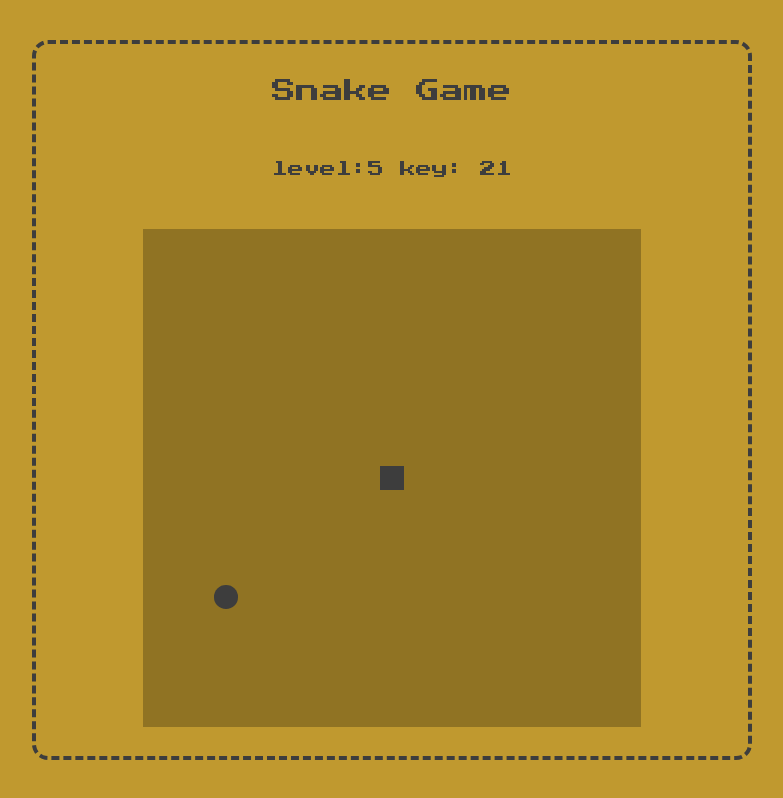
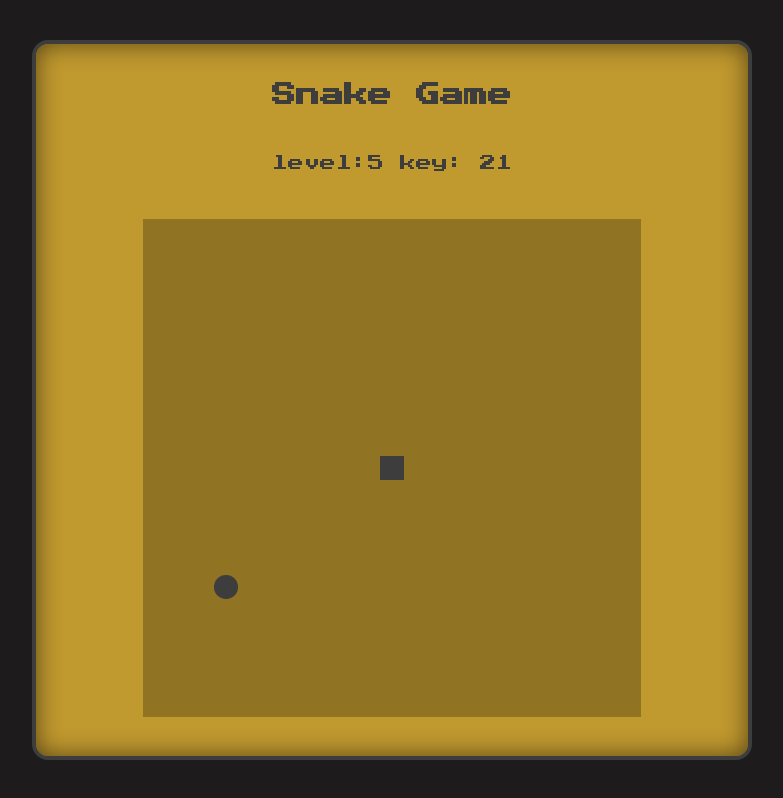
Before and after one commit to MichGlz/snake-vue, a Vue app: page / in a window 1280 px wide. Shown: the whole page, without its empty margins (248-1031 px from the left). Built offline with nearby package versions, Linux system fonts and the light colour scheme.

Commit message:
random position for food working

```diff
--- a/src/components/GameBoard.vue
+++ b/src/components/GameBoard.vue
@@ -1,7 +1,7 @@
 <template>
   <p>level:{{ speed }} key:{{ keyDown }} {{ gridSize }}</p>
   <div id="game-board">
-    <Snake
+    <SnakeSegment
       v-for="(segment, index) in snakeSegments"
       :key="index + 1"
       :index="index"
@@ -19,13 +19,13 @@ import {
   onSnake,
 } from "../modules/updateSnake.js";
 import Food from "./Food.vue";
-import Snake from "./Snake.vue";
+import SnakeSegment from "./SnakeSegment.vue";
 export default {
   props: {
     speed: Number,
   },
   components: {
-    Snake,
+    SnakeSegment,
     Food,
   },
   data() {
@@ -69,20 +69,25 @@ export default {
       }, 1000 / this.speed);
     },
     updateGame() {
+      this.renderSnake();
+      this.renderFood();
+    },
+    renderSnake() {
       this.snakeSegments = updateSnake(
         [...this.snakeSegments],
         this.snakeDirection,
         this.foodPosition
       );
-
-      //   if (equalPositions(this.snakeSegments[0], this.foodPosition)) {
-      //     console.log("apple");
-      //     this.foodPosition = this.getRandomPosition();
-      //   }
+    },
+    renderFood() {
+      if (equalPositions(this.snakeSegments[0], this.foodPosition)) {
+        console.log("apple");
+        this.foodPosition = this.getRandomPosition();
+      }
     },
     getRandomPosition() {
       let newPosition;
-      while (newPosition == null || onSnake(newPosition)) {
+      while (newPosition == null || onSnake(newPosition, this.snakeSegments)) {
         newPosition = this.randomGridPosition();
       }
       return newPosition;
@@ -104,8 +109,4 @@ export default {
 };
 </script>
 
-<style scoped>
-.read-the-docs {
-  color: #888;
-}
-</style>
+<style scoped></style>
--- a/src/components/Snake.vue
+++ b/src/components/SnakeSegment.vue
@@ -25,7 +25,25 @@ export default {
 }
 .head {
   border-radius: 20% 20% 0 0;
-  transform: rotate(v-bind("segment.dir"));
+  transform: rotate(v-bind("segment.dir")) scale(1.2);
+  position: relative;
+}
+
+.head::before,
+.head::after {
+  content: "";
+  position: absolute;
+  width: 30%;
+  aspect-ratio: 1;
+  border-radius: 50%;
+  bottom: 0;
+  left: 10%;
+  background-color: #907323;
+}
+
+.head::after {
+  left: unset;
+  right: 10%;
 }
 
 .tail {
--- a/src/modules/updateSnake.js
+++ b/src/modules/updateSnake.js
@@ -3,22 +3,13 @@
 const NUMBER_OF_SEGMENTS = 1;
 const gridSize = 21;
 let newSegments = 0;
-let snakeBody = [];
+// let snakeBody = [];
 
 export const update = (snakeSegments, snakeDirection, foodPosition) => {
-    snakeBody = [...snakeSegments]
+    const snakeBody = [...snakeSegments]
 
     //add the number of segments
     addSegments(snakeBody);
-
-    //check if
-
-    if (equalPositions(snakeSegments[0], foodPosition)) {
-        console.log("snake")
-        newSegments = NUMBER_OF_SEGMENTS;
-        foodPosition = getRandomPosition();
-    }
-
 
     //update de position of each segment for the prev segment in the arr
     for (let i = snakeBody.length - 2; i >= 0; i--) {
@@ -37,11 +28,18 @@ export const update = (snakeSegments, snakeDirection, foodPosition) => {
         snakeBody[snakeBody.length - 1].dir = snakeBody[snakeBody.length - 2].dir
     }
 
+    //check if eat
+    if (equalPositions(snakeSegments[0], foodPosition)) {
+        console.log("snake")
+        newSegments = NUMBER_OF_SEGMENTS;
+    }
+
     return snakeBody;
 }
 
-export const onSnake = (position) => {
-    return snakeBody.some(segment => {
+export const onSnake = (position, snakeBody) => {
+    const body = [...snakeBody]
+    return body.some(segment => {
         return equalPositions(segment, position)
     })
 }
@@ -58,23 +56,24 @@ export const equalPositions = (pos1, pos2) => {
     return pos1.x === pos2.x && pos1.y === pos2.y
 }
 
-const addSegments = () => {
+const addSegments = (snakeBody) => {
     for (let i = 0; i < newSegments; i++) {
         snakeBody.push({ ...snakeBody[snakeBody.length - 1] })
     }
     newSegments = 0;
 }
 
-const getRandomPosition = () => {
-    let newPosition;
-    while (newPosition == null || onSnake(newPosition)) {
-        newPosition = randomGridPosition();
-    }
-    return newPosition;
-}
-const randomGridPosition = () => {
-    return {
-        x: Math.floor(Math.random() * gridSize) + 1,
-        y: Math.floor(Math.random() * gridSize) + 1,
-    };
-}
+// const getRandomPosition = () => {
+//     let newPosition;
+//     while (newPosition == null || onSnake(newPosition)) {
+//         newPosition = randomGridPosition();
+//     }
+//     return newPosition;
+// }
+
+// const randomGridPosition = () => {
+//     return {
+//         x: Math.floor(Math.random() * gridSize) + 1,
+//         y: Math.floor(Math.random() * gridSize) + 1,
+//     };
+// }
--- a/src/style.css
+++ b/src/style.css
@@ -1,95 +1,3 @@
-:root {
-  font-family: Inter, system-ui, Avenir, Helvetica, Arial, sans-serif;
-  line-height: 1.5;
-  font-weight: 400;
-
-  color-scheme: light dark;
-  color: rgba(255, 255, 255, 0.87);
-  background-color: #242424;
-
-  font-synthesis: none;
-  text-rendering: optimizeLegibility;
-  -webkit-font-smoothing: antialiased;
-  -moz-osx-font-smoothing: grayscale;
-  -webkit-text-size-adjust: 100%;
-}
-
-a {
-  font-weight: 500;
-  color: #646cff;
-  text-decoration: inherit;
-}
-a:hover {
-  color: #535bf2;
-}
-
-a {
-  font-weight: 500;
-  color: #646cff;
-  text-decoration: inherit;
-}
-a:hover {
-  color: #535bf2;
-}
-
-body {
-  margin: 0;
-  display: flex;
-  place-items: center;
-  min-width: 320px;
-  min-height: 100vh;
-}
-
-h1 {
-  font-size: 3.2em;
-  line-height: 1.1;
-}
-
-button {
-  border-radius: 8px;
-  border: 1px solid transparent;
-  padding: 0.6em 1.2em;
-  font-size: 1em;
-  font-weight: 500;
-  font-family: inherit;
-  background-color: #1a1a1a;
-  cursor: pointer;
-  transition: border-color 0.25s;
-}
-button:hover {
-  border-color: #646cff;
-}
-button:focus,
-button:focus-visible {
-  outline: 4px auto -webkit-focus-ring-color;
-}
-
-.card {
-  padding: 2em;
-}
-
-#app {
-  max-width: 1280px;
-  margin: 0 auto;
-  padding: 2rem;
-  text-align: center;
-}
-
-@media (prefers-color-scheme: light) {
-  :root {
-    color: #213547;
-    background-color: #ffffff;
-  }
-  a:hover {
-    color: #747bff;
-  }
-  button {
-    background-color: #f9f9f9;
-  }
-}
-
-/*-------------------------*/
-
 * {
   margin: 0;
   padding: 0;
@@ -98,7 +6,7 @@ button:focus-visible {
 
 body {
   min-height: 100vh;
-  background-color: #c0992f;
+  background-color: #1d1b1b;
   font-family: "Press Start 2P", cursive;
   display: flex;
   align-items: center;
@@ -113,9 +21,11 @@ body {
   align-items: center;
   justify-content: center;
   flex-direction: column;
-  border: dashed 0.3rem #3d3d3d;
+  gap: 3rem;
+  background-color: #c0992f;
+  border: solid 0.3rem #3d3d3d;
   border-radius: 1rem;
-  gap: 3rem;
+  box-shadow: inset 0 0 3vmin #564415;
 }
 
 #game-board {
@@ -136,37 +46,6 @@ body {
   /* animation: growSize var(--speed) ease-in-out infinite forwards; */
 }
 
-/* .head {
-  border-radius: 20% 20% 0 0;
-  --rotation: 0deg;
-  transform: rotate(var(--rotation));
-} */
-
-.tail {
-  border-radius: 0 0 120% 120%;
-  --rotation: 0deg;
-  transform: rotate(var(--rotation));
-}
-
-/* .snake::after {
-  content: "";
-  position: relative;
-  display: block;
-  width: 100%;
-  height: 100%;
-  background-color: #3d3d3d;
-  transform: scaleX(0.8);
-  border-radius: 0;
-
-  transform: translateX(-100%);
-  animation: moveSmuth 0.25s linear 1 forwards;
-} */
-
-.food {
-  background-color: #3d3d3d;
-  border-radius: 50%;
-}
-
 @keyframes growSize {
   to {
     border-radius: 20%;
```
